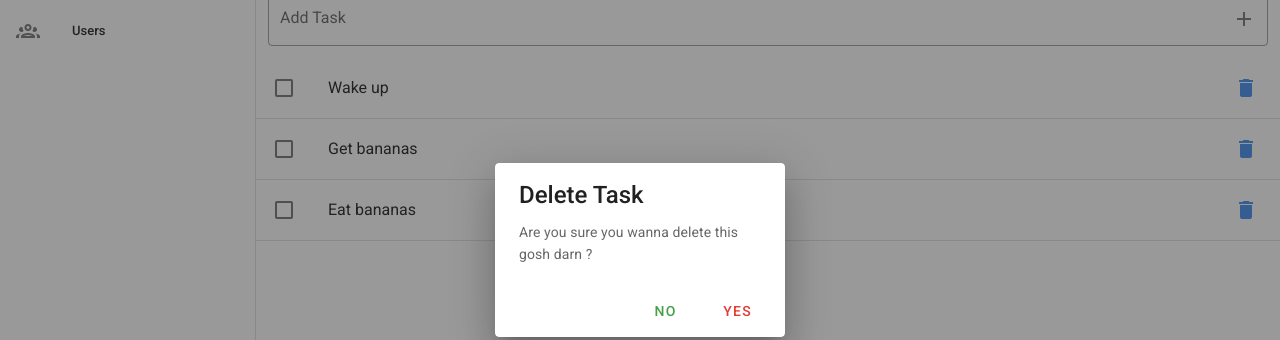
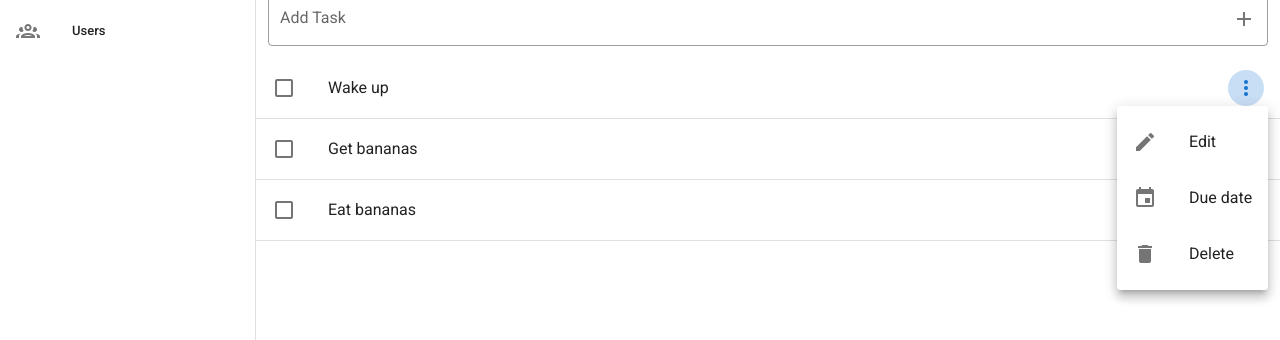
Before and after one commit to amirpeace1080/vuetify-todo, a Vue app: page / in a window 1280 px wide. Both pictures are taken after a click on the button 1246 px from the left and 238 px from the top of the page. Shown: the part 150-490 px from the top of the page. Built offline with nearby package versions, Linux system fonts and the light colour scheme.

Commit message:
create task menu

```diff
--- a/src/components/Todo/Task.vue
+++ b/src/components/Todo/Task.vue
@@ -20,11 +20,7 @@
 
 
           <v-list-item-action>
-            <v-btn
-              @click.stop="dialogs.delete = true"
-              icon>
-              <v-icon color="primary lighten-1">mdi-delete</v-icon>
-            </v-btn>
+            <TaskMenu />
           </v-list-item-action>
           </template>
 
@@ -41,10 +37,12 @@
 
 <script>
 import DialogDelet from './Dialogs/DialogDelete.vue'
+import TaskMenu from './TaskMenu.vue'
 
 export default {
   components:{
-    DialogDelet
+    DialogDelet,
+    TaskMenu
   },
     props: ['task'],
     data(){
--- /dev/null
+++ b/src/components/Todo/TaskMenu.vue
@@ -0,0 +1,50 @@
+<template>
+   <v-menu offset-y>
+      <template v-slot:activator="{ on, attrs }">
+        <v-btn
+        color="primary"
+            icon
+          v-bind="attrs"
+          v-on="on"
+        >
+            <v-icon>mdi-dots-vertical</v-icon>
+        </v-btn>
+      </template>
+      <v-list>
+        <v-list-item
+          v-for="(item, index) in items"
+          :key="index"
+        >
+          <v-list-item-icon>
+            <v-icon v-text="item.icon"></v-icon>
+          </v-list-item-icon>
+          <v-list-item-title>{{ item.title }}</v-list-item-title>
+        </v-list-item>
+      </v-list>
+    </v-menu>
+</template>
+
+<script>
+export default {
+    data: () => ({
+      items: [
+        {
+          title: 'Edit',
+          icon: 'mdi-pencil'
+        },
+        {
+          title: 'Due date',
+          icon: 'mdi-calendar'
+        },
+        {
+          title: 'Delete',
+          icon: 'mdi-delete'
+        },
+      ],
+    }),
+}
+</script>
+
+<style>
+
+</style>
```
